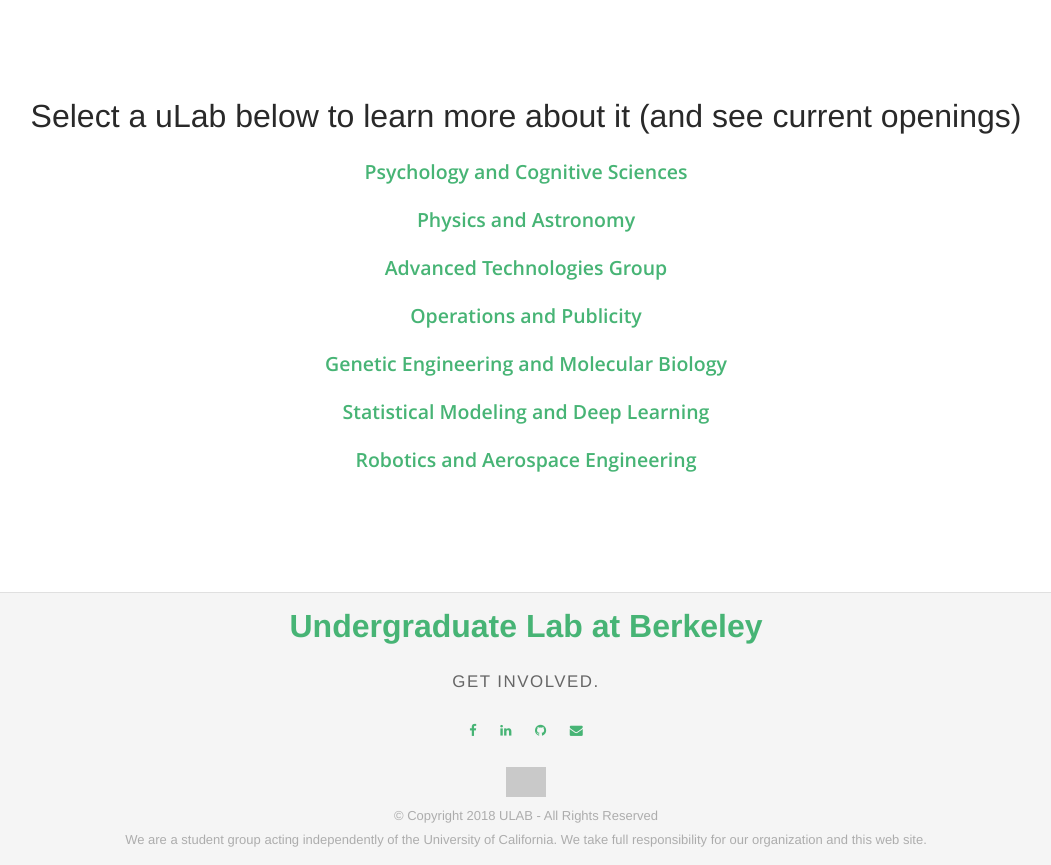
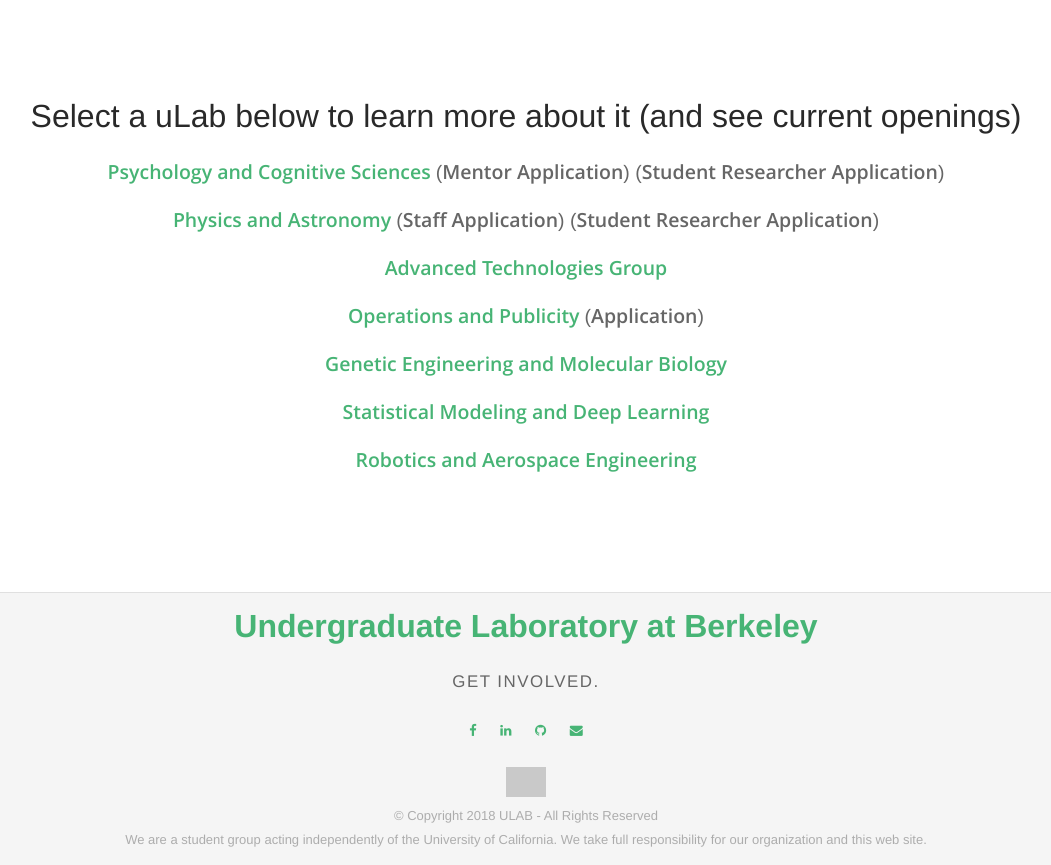
Before and after one commit to undergrad-lab-at-berkeley/website, a Flask app: page /join-page in a window 1280 px wide. Shown: the part 55-920 px from the top of the page, without its empty margins (114-1165 px from the left). Run offline with Flask 2, Linux system fonts and the light colour scheme; some libraries are stand-ins or nearby versions; some web fonts are replaced; grey boxes are pictures that could not be loaded.

Commit message:
added apps to join page

```diff
--- a/content.py
+++ b/content.py
@@ -64,7 +64,7 @@ labs = {
                     "title": u"Want to join us?",
                     "text": u"""
                         In addition to research mentors, we are looking for undergraduates to help us write grants, develop curricula, and manage the lab.  If you would like to be considered for a role in our lab next semester, please fill out the respective form below. <br/>
-                        <a href="https://goo.gl/forms/iraCqlmh8CsYuWG03"> Student Application </a> <br/>
+                        <a href="https://goo.gl/forms/iraCqlmh8CsYuWG03"> Student Researcher Application </a> <br/>
                         <a href="https://goo.gl/forms/G3russO6DYIITCss2"> Staff Application</a>
                     """
                 }
--- a/templates/footer.html
+++ b/templates/footer.html
@@ -5,7 +5,7 @@
             <div class="col-md-12">
                 <div class="text-center">
                     <div class="footer-logo">
-                        <h3><a href="#">Undergraduate Lab at Berkeley</a></h3>
+                        <h3><a href="#">Undergraduate Laboratory at Berkeley</a></h3>
                     </div>
                     <div class="footer-fun-text">
                       <p style="font-size: 1.3em;
--- a/templates/labs.html
+++ b/templates/labs.html
@@ -3,12 +3,35 @@
 {% block body %}
 <section class="align-middle" style="font-size:1.5em; margin:0 2em">
   <h3 style="text-align: center"> Select a uLab below to learn more about it (and see current openings) </h3>
-  {% for lab in labs.keys() %}
+  <center>
+    <a href= {{ "/labs/{}".format(labs["cogsci"]) }}> {{ labs["cogsci"]["full_name"] }} </a> (<a href="https://goo.gl/forms/CP88XEos8anrlNwl2" style="color:#666">Mentor Application</a>) (<a href="https://goo.gl/forms/7DAT9Tq1JESJWZG53" style="color:#666">Student Researcher Application</a>)
+    <br>
+    <br>
+    <a href= {{ "/labs/{}".format(labs["physics"]) }}> {{ labs["physics"]["full_name"] }} </a> (<a href="https://goo.gl/forms/G3russO6DYIITCss2" style="color:#666">Staff Application</a>) (<a href="https://goo.gl/forms/iraCqlmh8CsYuWG03" style="color:#666">Student Researcher Application</a>)
+    <br>
+    <br>
+    <a href= {{ "/labs/{}".format(labs["atg"]) }}> {{ labs["atg"]["full_name"] }}
+    <br>
+    <br>
+    <a href= {{ "/labs/{}".format(labs["ops"]) }}> {{ labs["ops"]["full_name"] }} </a> (<a href="https://l.facebook.com/l.php?u=https%3A%2F%2Fdocs.google.com%2Fforms%2Fd%2Fe%2F1FAIpQLScuj7uD-TF_2rsHOsHJLUlPOML2Dubbr9TnqGMCGmBcd3zdog%2Fviewform%3Fusp%3Dsf_link&h=AT0y-vYYen3mQcWXNZE6TKhZ8onkgkHxDxshgfkeCGasrrR-jTE6zb3xAIpZOBl18pkmZQDe6M2GapgomjG2Zvo_NDGeAkTQoTfqG16jR4VDmfopa5ab2gtyrwqPrfO8RqudUbdztXPGodqj" style="color:#666">Application</a>)
+    <br>
+    <br>
+    <a href= {{ "/labs/{}".format(labs["bio"]) }}> {{ labs["bio"]["full_name"] }}
+    <br>
+    <br>
+    <a href= {{ "/labs/{}".format(labs["stat"]) }}> {{ labs["stat"]["full_name"] }}
+    <br>
+    <br>
+    <a href= {{ "/labs/{}".format(labs["aerospace"]) }}> {{ labs["aerospace"]["full_name"] }}
+    <br>
+    <br>
+  </center>
+  <!-- {% for lab in labs.keys() %}
     <center>
       <a href= {{ "/labs/{}".format(lab) }}> {{ labs[lab]["full_name"] }} </a>
       <br>
       <br>
     </center>
-  {% endfor %}
+  {% endfor %} -->
 </section>
 {% endblock %}
```
